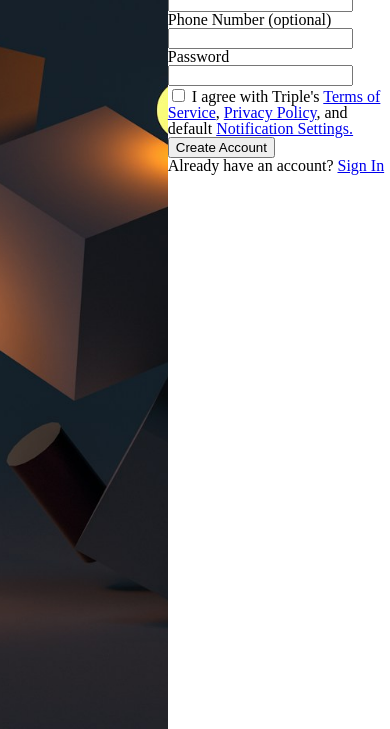
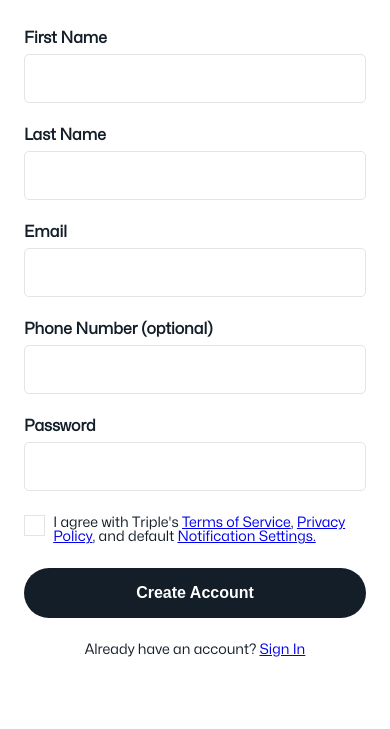
Before and after one commit to ouml-ali/sign-up-form, a plain HTML site: page index.html in a window 390 px wide. Shown: the part 115-844 px from the top of the page. Drawn offline with Linux system fonts and the light colour scheme.

Commit message:
add layout and make the page responsive

```diff
--- a/assets/fonts/style.css
+++ /dev/null
@@ -1,14 +0,0 @@
-/* #### Generated By: http://www.fontget.com #### */
-
-@font-face {
-    font-family: 'Fonarto Regular';
-    font-style: normal;
-    font-weight: normal;
-    src: local('Fonarto Regular'), url('fonarto.regular.woff') format('woff');
-}
-@font-face {
-    font-family: 'Fonarto XT';
-    font-style: normal;
-    font-weight: normal;
-    src: local('Fonarto XT'), url('fonarto.xt.woff') format('woff');
-}
--- a/index.html
+++ b/index.html
@@ -17,7 +17,7 @@
                 <h2>Sign up <em>now</em> to get started</h2>
             </header>
 
-            <main>
+            <div>
                 <form>
                     <section class="form-row">
                         <div class="form-control">
@@ -53,8 +53,8 @@
 
                     <section class="form-row">
                         <div class="form-control">
+                            <input type="checkbox" id="tos-check" name="tos_check" required>
                             <label for="tos-check">
-                                <input type="checkbox" id="tos-check" name="tos_check" required>
                                 I agree with Triple's <a href="#">Terms of Service</a>, <a href="#">Privacy Policy</a>, and default <a href="#">Notification Settings.</a>
                             </label>
                         </div>
@@ -64,16 +64,13 @@
                         <div class="form-control">
                             <button type="submit">Create Account</button>
                         </div>
+                        <div>
+                            Already have an account?
+                            <a href="#">Sign In</a>
+                        </div>
                     </section>
                 </form>
-            </main>
-
-            <footer>
-                <p>
-                    Already have an account?
-                    <a href="#">Sign In</a>
-                </p>
-            </footer>
+            </div>
         </section>
     </div>
 </body>
--- a/style.css
+++ b/style.css
@@ -4,6 +4,14 @@
     --light-blue-color : #02485A;
     --dark-green-color: #00777C;
     --light-green-color: #27A785;
+
+    --small-gap : 0.5rem;
+    --medium-gap : 1.5rem;
+    --large-gap : 2rem;
+
+    --small-padding : 1rem;
+    --medium-padding : 1.5rem;
+    --large-padding : 2rem;
 }
 
 @font-face {
@@ -12,6 +20,17 @@
     font-weight: normal;
     src: local('Fonarto Regular'), url('./assets/fonts/fonarto.regular.woff') format('woff');
 }
+
+@font-face {
+    font-family: 'Mona Sans Regular';
+    font-style: normal;
+    font-weight: normal;
+    src: url('./assets/fonts/MonaSans-Regular.otf');
+}
+
+
+
+
 
 
 html, body, div, span, applet, object, iframe,
@@ -65,19 +84,123 @@ table {
     color: var(--light-yellow-color);
 }
 
-.container {
-    display: flex;
-}
 .form-sidebar {
     background-image: url(./assets/images/minimal-background.jpg);
     background-repeat: no-repeat;
     background-size: cover;
     background-position: center;
-    padding: 2rem;
+    padding: var(--large-padding, 1.5rem);
     width: 40vh;
     height: 100vh;
+    float: left;
+    display: none;
 }
 
 .sign-up-container {
     height: 100vh;
+    font-family: 'Mona Sans Regular';
+    color: #141E29;
+    display: flex;
+    flex-direction: column;
+    justify-content: center;
+    padding: var(--medium-padding, 1.5rem);
+    gap: 3rem;
+    max-width: 494px;
+    margin:auto;
 }
+
+form {
+    display: flex;
+    flex-direction: column;
+    gap: var(--medium-gap, 1.5rem);
+}
+
+form > .form-row {
+    display: flex;
+    gap: var(--medium-gap, 1.5rem);
+    flex-wrap: wrap;
+}
+
+form .form-row > .form-control {
+    display: flex;
+    flex-direction: column;
+    gap: var(--small-gap, 0.5rem);
+    width: 100vw;
+}
+
+h2 {
+    font-size: 1.5rem;
+}
+
+h2, label:not([for=tos-check]) {
+    font-weight: bold;
+}
+
+input, button {
+    appearance: none;
+}
+
+input:not([type=checkbox]) {
+    border: 1px solid rgb(228, 228, 228);
+    border-radius: 5px;
+    padding: 1rem;
+}
+
+input[type=checkbox] {
+    border: 1px solid rgb(228, 228, 228);
+    padding: calc(var(--small-padding) * (0.6));
+    margin: 0;
+    width: 0.5rem;
+    height: 0.5rem;
+}
+
+[for=tos-check] {
+    font-size: calc(1rem * 0.9);
+}
+
+form .form-row:nth-child(5) > .form-control {
+    display: flex;
+    flex-direction: row;
+}
+
+form .form-row:last-child {
+    justify-content: center;
+}
+
+form .form-row:last-child div:last-child {
+    font-size: calc(1rem * 0.9);
+}
+
+button {
+    background-color: var(--dark-blue-color);
+    color: white;
+    font-size: 1rem;
+    font-weight: bold;
+    padding-inline: 2rem;
+    padding-block: 1rem;
+    border-style: none;
+    border-radius: 2rem;
+}
+
+@media screen and (min-width: 494px) {
+    form .form-row:first-child > .form-control {
+        width: fit-content;
+    }
+}
+
+@media screen and (min-width: 988px ) {
+    .form-sidebar {
+        width: calc(988px/2);
+        display: block;
+    }
+}
+
+
+@media screen and (min-width: 1335px ) {
+    .form-sidebar {
+        width: calc(988px/2) + 40rem;
+    }
+    .sign-up-container {
+        margin-left: 40rem;
+    }
+}
```
Also changed, not shown: assets/fonts/MonaSans-Regular.otf (added), assets/fonts/fonarto.xt.woff (deleted).
